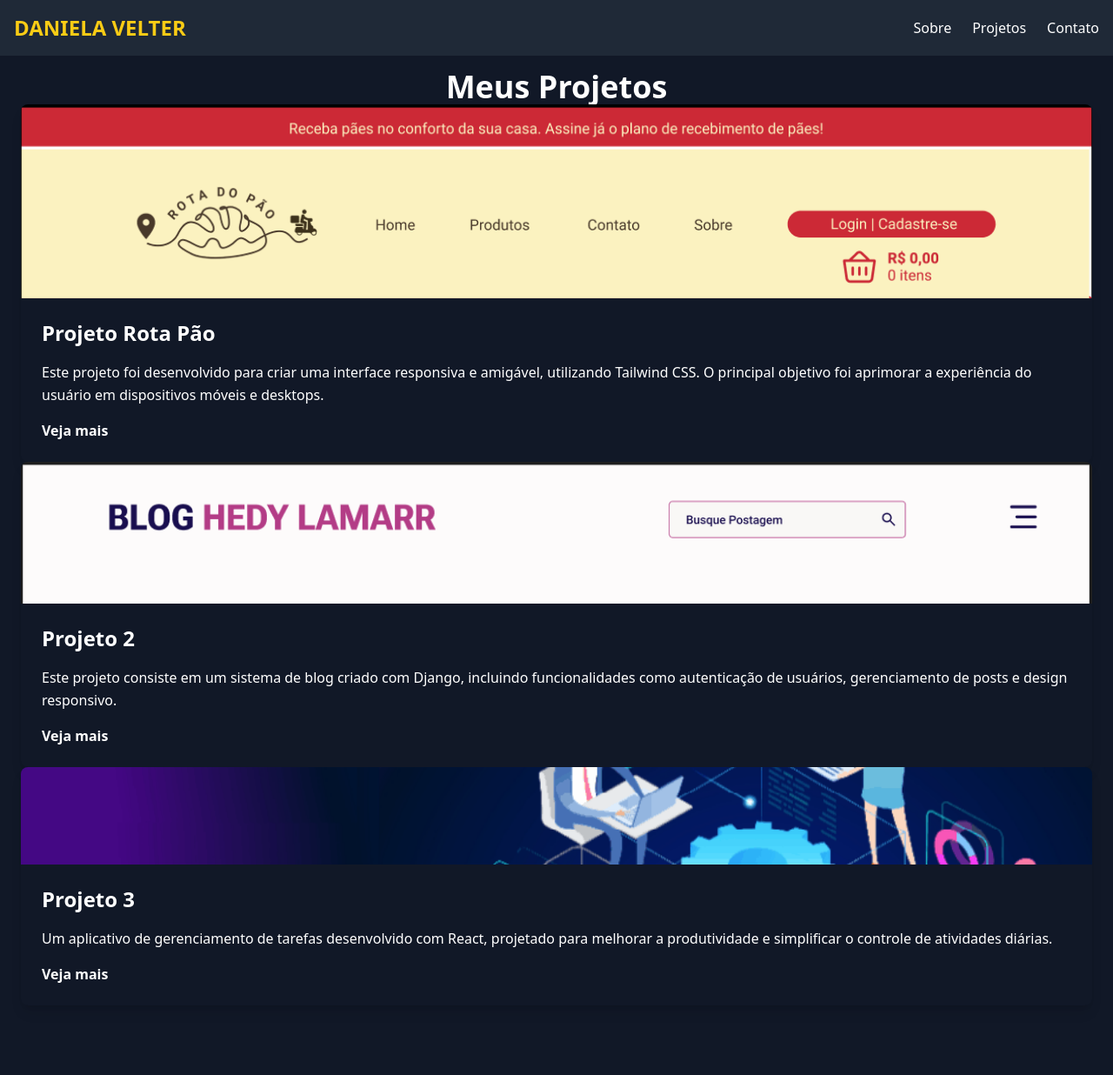
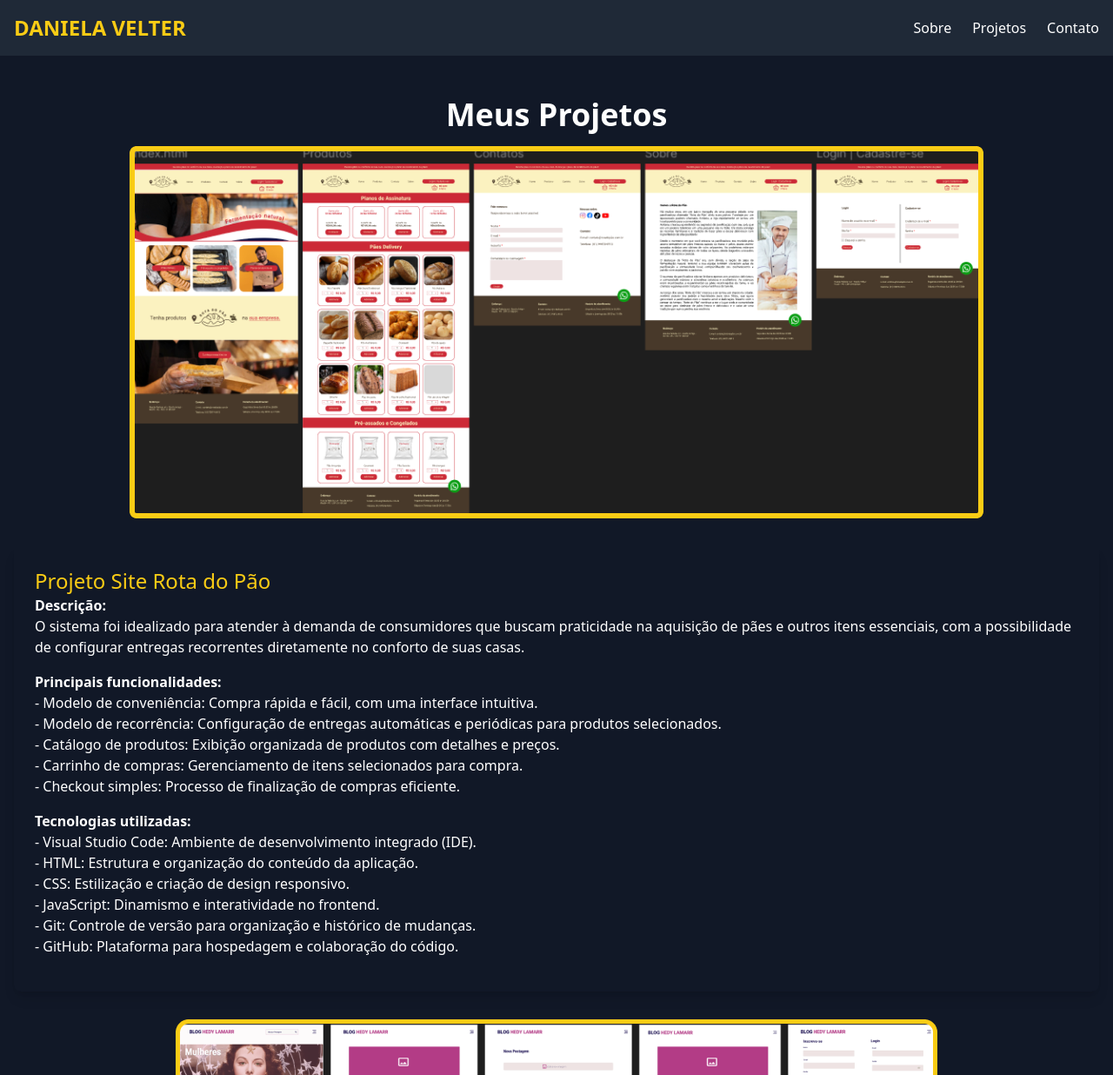
Before and after one commit to Daniela2319/portfolio_profissional, a Django app: page /projeto/ in a window 1280 px wide. Shown: the top 1236 px of the page at 87% size. Run offline with Django 5.2, Linux system fonts and the light colour scheme.

Commit message:
ajustando as modificações do projeto

```diff
--- a/myapp/static/css/output.css
+++ b/myapp/static/css/output.css
@@ -956,3 +956,17 @@
   white-space: nowrap; /* Impede quebra de linha */
   will-change: transform; /* Otimiza a performance da animação */
 }
+
+@keyframes scroll {
+  0% {
+    transform: translateX(0);
+  }
+  100% {
+    transform: translateX(-30%);
+  }
+}
+
+.animate-scroll {
+  display: flex;
+  animation: scroll 15s linear infinite;
+}
--- a/myapp/templates/base.html
+++ b/myapp/templates/base.html
@@ -37,14 +37,14 @@
         <!-- Logo e Navegação -->
         <div class="flex flex-col lg:flex-row items-center justify-between">
           <!-- Logo -->
-          <a href="#" class="text-2xl font-bold text-yellow-400 mb-4 lg:mb-0">
+          <a href="{% url 'home' %}" class="text-2xl font-bold text-yellow-400 mb-4 lg:mb-0">
             Daniela Velter
           </a>
           <!-- Links de Navegação -->
           <ul class="flex space-x-6 text-gray-400">
-            <li><a href="#sobre" class="hover:text-yellow-400">Sobre</a></li>
-            <li><a href="#projetos" class="hover:text-yellow-400">Projetos</a></li>
-            <li><a href="#contato" class="hover:text-yellow-400">Contato</a></li>
+            <li><a href="{% url 'sobre' %}" class="hover:text-yellow-400">Sobre</a></li>
+            <li><a href="{% url 'projeto' %}" class="hover:text-yellow-400">Projetos</a></li>
+            <li><a href="{% url 'contato' %}" class="hover:text-yellow-400">Contato</a></li>
           </ul>
         </div>
       </div>
@@ -52,12 +52,13 @@
       <!-- Redes Sociais -->
       <div class="flex justify-center space-x-6">
         <!-- GitHub -->
-        <a href="https://github.com/seu_usuario" target="_blank" class="text-gray-400 hover:text-yellow-400">
-          <img src="{% static 'img/icons/github.svg' %}" alt="GitHub" class="h-6 w-6">
+        <a href="https://github.com/Daniela2319" target="_blank" class="text-gray-400 hover:text-yellow-400">
+          <img src="{% static 'img/logo/circuloC.png' %}" alt="GitHub" class="h-6 w-6">
         </a>
         <!-- LinkedIn -->
-        <a href="https://linkedin.com/in/seu_usuario" target="_blank" class="text-gray-400 hover:text-yellow-400">
-          <img src="{% static 'img/icons/linkedin.svg' %}" alt="LinkedIn" class="h-6 w-6">
+        <a href="https://www.linkedin.com/in/danielavelteredu/" target="_blank"
+          class="text-gray-400 hover:text-yellow-400">
+          <img src="{% static 'img/logo/linkedin.png' %}" alt="LinkedIn" class="h-6 w-6">
         </a>
       </div>
 
--- a/myapp/templates/myapp/contato.html
+++ b/myapp/templates/myapp/contato.html
@@ -9,8 +9,12 @@
 <!-- Contato -->
 <section id="contato" class="py-20 bg-gray-800">
   <div class="container mx-auto text-center">
-    <h2 class="text-4xl font-bold text-yellow-400 mb-6">Entre em Contato</h2>
+    <div class="flex flex-col items-center mt-10 p-4"></div>
+    <h2 class="text-4xl font-bold text-yellow-400 text-center ">Entre em Contato</h2>
     <p class="mb-6 text-lg">Adoraria ouvir de você! Entre em contato através do formulário abaixo.</p>
+  </div>
+
+
 
   <!-- Mensagem de Sucesso ou Erro -->
   {% if mensagem %}
--- a/myapp/templates/myapp/projeto.html
+++ b/myapp/templates/myapp/projeto.html
@@ -2,7 +2,7 @@
 {% load static %}
 
 {% block title %}
-Portfólio - Home
+Portfólio - Projetos
 {% endblock %}
 
 {% block content %}
@@ -10,53 +10,86 @@
 <section id="projetos" class="py-20 bg-gray-100 text-gray-800">
   <div class="container mx-auto px-6 lg:px-20">
     <!-- Título da Seção -->
-    <h2 class="text-4xl font-bold text-center text-yellow-500 mb-12">
-      Meus Projetos
-    </h2>
+    <div class="flex flex-col items-center mt-10 p-4"></div>
+    <h2 class="text-4xl font-bold text-center ">Meus Projetos</h2>
+  </div>
 
-    <!-- Lista de Projetos -->
-    <div class="space-y-8">
+  <!-- Grade de Projetos -->
+  <div class="grid grid-row-1 md:grid-row-2 lg:grid-row-3 gap-8 mt-10 p-4">
     <!-- Projeto 1 -->
-      <div class="bg-white rounded-lg shadow-lg overflow-hidden">
-        <img src="{% static 'img/projeto-rota.png' %}" alt="Projeto 1" class="w-full h-18 object-cover">
+    <div class="p-2 flex flex-col items-center grid-cols-1 md:grid-cols-2 lg:grid-cols-3 ">
+      <img src="{% static 'img/rotaa.png' %}" alt="Projeto 1" class="w-44 h-40 object-cover rounded-md">
+    </div>
+    <div
+      class="bg-white rounded-lg shadow-lg overflow-hidden hover:shadow-xl transition-shadow duration-300 flex place-items-start">
       <div class="p-6">
-          <h3 class="text-2xl font-bold text-yellow-500 mb-4">Projeto Rota Pão</h3>
-          <p class="text-gray-600 leading-relaxed mb-4">
-            Este projeto foi desenvolvido para criar uma interface responsiva e amigável, utilizando Tailwind CSS.
-            O principal objetivo foi aprimorar a experiência do usuário em dispositivos móveis e desktops.
+        <h3 class="text-2xl font-semibold mb-3 text-yellow-400">Projeto Site Rota do Pão</h3>
+        <p id="project" class="text-gray-600 mb-4">
+          <strong>Descrição:</strong><br>
+          O sistema foi idealizado para atender à demanda de consumidores que buscam praticidade na aquisição de pães
+          e outros itens essenciais, com a possibilidade de configurar entregas recorrentes diretamente no conforto de
+          suas casas.
         </p>
-          <a href="#" class="text-yellow-500 font-bold hover:underline">Veja mais</a>
+        <p class="text-gray-600 mb-4">
+          <strong>Principais funcionalidades:</strong><br>
+          - Modelo de conveniência: Compra rápida e fácil, com uma interface intuitiva.<br>
+          - Modelo de recorrência: Configuração de entregas automáticas e periódicas para produtos selecionados.<br>
+          - Catálogo de produtos: Exibição organizada de produtos com detalhes e preços.<br>
+          - Carrinho de compras: Gerenciamento de itens selecionados para compra.<br>
+          - Checkout simples: Processo de finalização de compras eficiente.
+        </p>
+        <p class="text-gray-600 mb-4">
+          <strong>Tecnologias utilizadas:</strong><br>
+          - Visual Studio Code: Ambiente de desenvolvimento integrado (IDE).<br>
+          - HTML: Estrutura e organização do conteúdo da aplicação.<br>
+          - CSS: Estilização e criação de design responsivo.<br>
+          - JavaScript: Dinamismo e interatividade no frontend.<br>
+          - Git: Controle de versão para organização e histórico de mudanças.<br>
+          - GitHub: Plataforma para hospedagem e colaboração do código.
+        </p>
       </div>
     </div>
 
     <!-- Projeto 2 -->
-      <div class="bg-white rounded-lg shadow-lg overflow-hidden">
-        <img src="{% static 'img/projeto-blog.png' %}" alt="Projeto 2" class="w-full h-18 object-cover">
+    <div class="p-2 flex flex-col items-center grid-cols-1 md:grid-cols-2 lg:grid-cols-3 ">
+      <img src="{% static 'img/bloga.png' %}" alt="Projeto 1" class="w-44 h-40 object-cover rounded-md">
+    </div>
+    <div
+      class="bg-white rounded-lg shadow-lg overflow-hidden hover:shadow-xl transition-shadow duration-300 flex place-items-start">
       <div class="p-6">
-          <h3 class="text-2xl font-bold text-yellow-500 mb-4">Projeto 2</h3>
-          <p class="text-gray-600 leading-relaxed mb-4">
-            Este projeto consiste em um sistema de blog criado com Django, incluindo funcionalidades como autenticação
-            de usuários, gerenciamento de posts e design responsivo.
+        <h3 class="text-2xl font-semibold text-yellow-400 p-2">Projeto Blog Colaborativo</h3>
+        <p class="text-gray-600 mb-4">
+          <strong>Descrição:</strong><br>
+          O Blog Colaborativo é um projeto desenvolvido em grupo, utilizando Python e o framework Django, com o
+          objetivo de criar uma plataforma completa para publicações e interação entre usuários. O sistema oferece
+          recursos robustos de postagem, comentários, autenticação, gerenciamento de perfis de usuários e uma
+          funcionalidade eficiente de busca por postagens.
         </p>
-          <a href="#" class="text-yellow-500 font-bold hover:underline">Veja mais</a>
+        <p class="text-gray-600 mb-4">
+          <strong>Principais funcionalidades:</strong><br>
+          - Sistema de Postagens: Criação, edição e exibição de posts organizados em ordem cronológica.<br>
+          - Comentários: Permite que os usuários interajam com as postagens, deixando seus feedbacks diretamente na
+          página de detalhes.<br>
+          - Autenticação de Login: Sistema seguro de registro e login, garantindo o acesso exclusivo às
+          funcionalidades personalizadas.<br>
+          - Gerenciamento de Perfil de Usuário: Cada usuário pode personalizar sua bio e imagem de perfil.<br>
+          - Busca de Postagens: Pesquisa eficiente de conteúdos por palavras-chave, otimizando a experiência do
+          usuário.
+        </p>
+        <p class="text-gray-600 mb-4">
+          <strong>Tecnologias utilizadas:</strong><br>
+          - Python: Linguagem de programação principal para o desenvolvimento do backend.<br>
+          - Django: Framework para construção de aplicações web escaláveis e seguras.<br>
+          - HTML5: Estruturação das páginas do blog.<br>
+          - CSS3: Estilização das interfaces com design responsivo.<br>
+          - Bootstrap: Framework para facilitar o design responsivo e estilização.<br>
+          - Git: Controle de versão do código.<br>
+          - GitHub: Plataforma para hospedagem e colaboração do código.
+        </p>
       </div>
     </div>
 
     <!-- Projeto 3 -->
-      <div class="bg-white rounded-lg shadow-lg overflow-hidden">
-        <img src="{% static 'img/projeto3.png' %}" alt="Projeto 3" class="w-full h-28 object-cover">
-        <div class="p-6">
-          <h3 class="text-2xl font-bold text-yellow-500 mb-4">Projeto 3</h3>
-          <p class="text-gray-600 leading-relaxed mb-4">
-            Um aplicativo de gerenciamento de tarefas desenvolvido com React, projetado para melhorar a produtividade e
-            simplificar o controle de atividades diárias.
-          </p>
-          <a href="#" class="text-yellow-500 font-bold hover:underline">Veja mais</a>
-        </div>
-      </div>
-    </div>
-  </div>
+
 </section>
-
-
 {% endblock %}
```
Also changed, not shown: myapp/templates/myapp/home.html (+20 -20 lines), myapp/templates/myapp/sobre.html (+20 -10 lines), tailwind.config.js (+7 -1 lines), db.sqlite3, myapp/static/img/bloga.png (added), myapp/static/img/icon/hamburger-md.svg (added), myapp/static/img/logo/linkedin.png (added), myapp/static/img/projeto-blog.png (deleted), myapp/static/img/projeto-rota.png (deleted), myapp/static/img/projeto3.png (deleted), myapp/static/img/projetoAge.jpeg (added), myapp/static/img/rotaa.png (added). Lines whose indentation alone changed are shown as unchanged.
